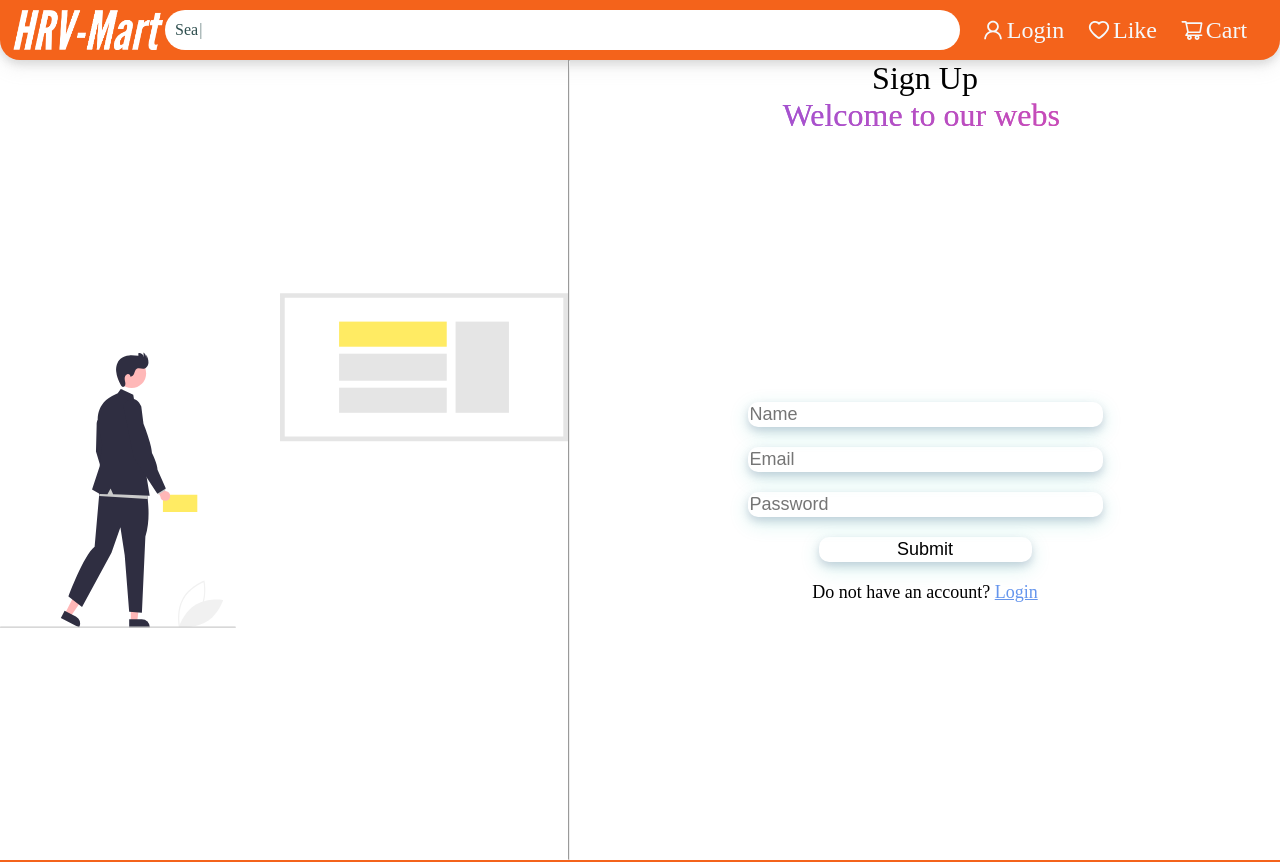
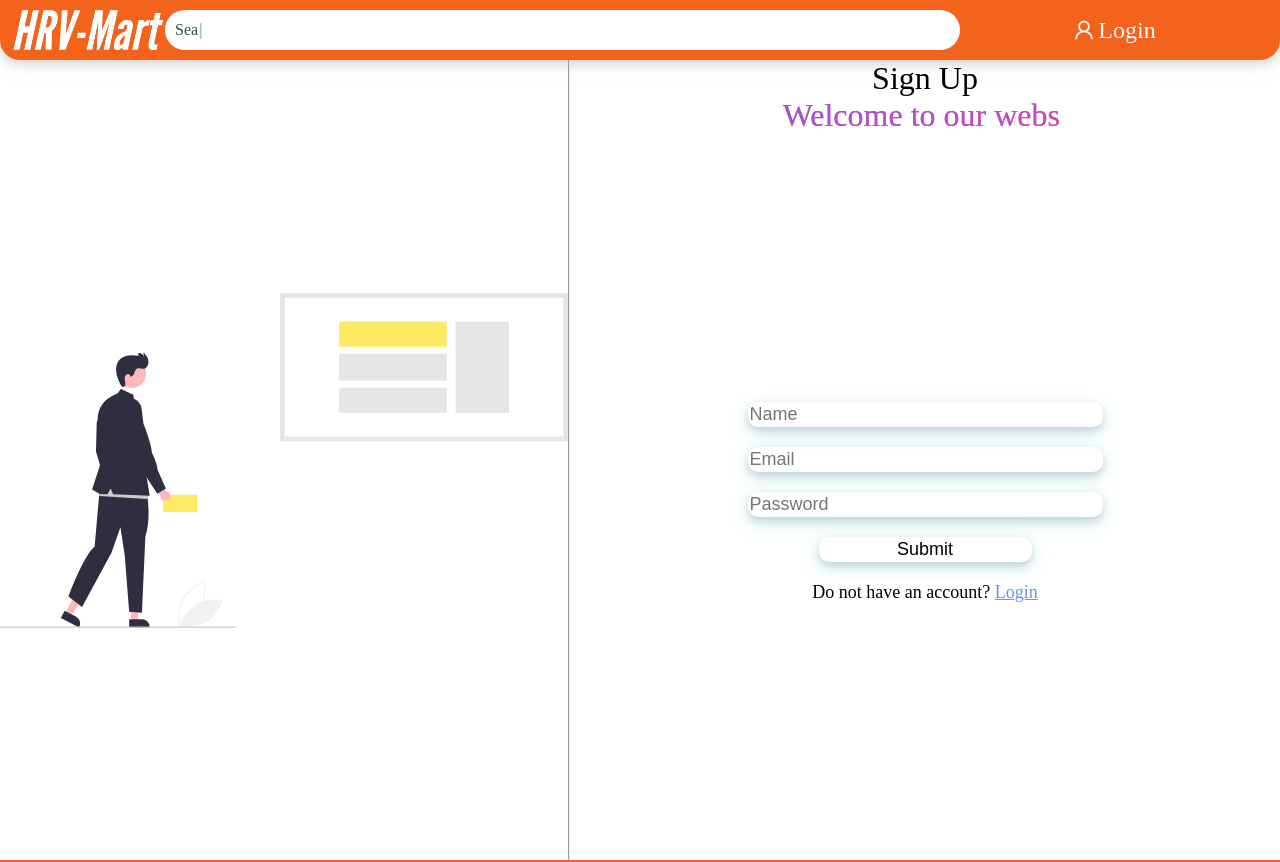
Before and after one commit to HRV-Mart/HRV-Mart, a Next.js app: page /signup in a window 1280 px wide. Shown: the top 862 px of the page. Built offline with nearby package versions, Linux system fonts and the light colour scheme; a web font is replaced by a local one.

Commit message:
Store token in state (#95)
* Added token useState in _app level

* Add token in state in login page

* Remve message logging

* Added token creating in sign up page and access it in header

```diff
--- a/src/components/header.js
+++ b/src/components/header.js
@@ -4,7 +4,7 @@ import Typewriter from 'typewriter-effect';
 import {AiOutlineShoppingCart, AiOutlineHeart, AiOutlineUser} from "react-icons/ai";
 import Image from "next/image";
 
-export default function Header() {
+export default function Header({token}) {
     return <div className={styles.main}>
         <Link  href={"/"} className={styles.logo}>
             <Image
@@ -28,10 +28,8 @@ export default function Header() {
             }}/>
         </div>
         <div className={styles.info}>
-            <Link href={"/login"} className={styles.icon_container}>
-                <AiOutlineUser  title={"Login"}/>
-                <div className={styles.iconTitle}>Login</div>
-            </Link>
+            {
+                token ? <>
                         <Link href={"/like"} className={styles.icon_container}>
                             <AiOutlineHeart title={"Like"}/>
                             <div className={styles.iconTitle}>Like</div>
@@ -40,6 +38,13 @@ export default function Header() {
                             <AiOutlineShoppingCart title={"Cart"}/>
                             <div className={styles.iconTitle}>Cart</div>
                         </Link>
+                    </>:
+                    <Link href={"/login"} className={styles.icon_container}>
+                        <AiOutlineUser  title={"Login"}/>
+                        <div className={styles.iconTitle}>Login</div>
+                    </Link>
+            }
+
         </div>
     </div>
 }
--- a/src/pages/_app.js
+++ b/src/pages/_app.js
@@ -3,14 +3,15 @@ import Header from "@/components/header";
 import Footer from "@/components/footer";
 import 'react-toastify/dist/ReactToastify.css';
 import { ToastContainer } from 'react-toastify';
+import {useState} from "react";
 
 
 export default function App({ Component, pageProps }) {
+  const [token, setToken] = useState(null);
   return <>
-    <Header/>
-    <Component {...pageProps} />
+    <Header token={token}/>
+    <Component {...pageProps} token={token} setToken={setToken}/>
     <ToastContainer/>
     <Footer/>
   </>
-
 }
--- a/src/pages/signup.js
+++ b/src/pages/signup.js
@@ -6,7 +6,7 @@ import Router from "next/router";
 import {logError} from "@/service/logging/logging";
 import { toast } from 'react-toastify';
 import Typewriter from "typewriter-effect";
-export default function Signup() {
+export default function Signup({setToken}) {
     const [name, setName] = useState("");
     const [email, setEmail] = useState("");
     const [password, setPassword] = useState("");
@@ -117,6 +117,10 @@ export default function Signup() {
                 setMessageCode(data.status);
 
                 if (data.status === 200) {
+                    const token = data.data.token;
+                    if (token) {
+                        setToken(token);
+                    }
                     toast("Account created successfully", { hideProgressBar: false, autoClose: 2000, type: 'success', theme: 'colored'});
                     Router.push('/')
                     // Save jwt token
```
Also changed, not shown: src/pages/login.js (+6 -2 lines). Lines whose indentation alone changed are shown as unchanged.
